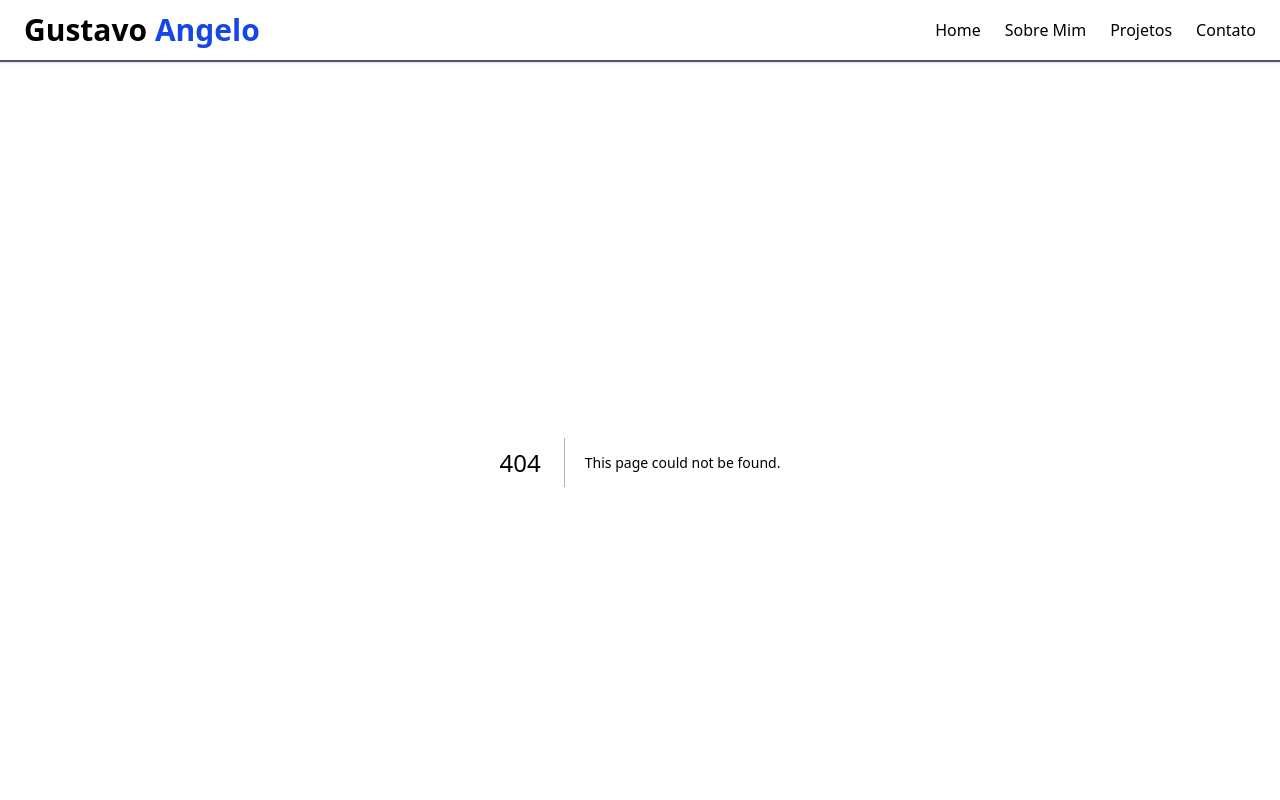
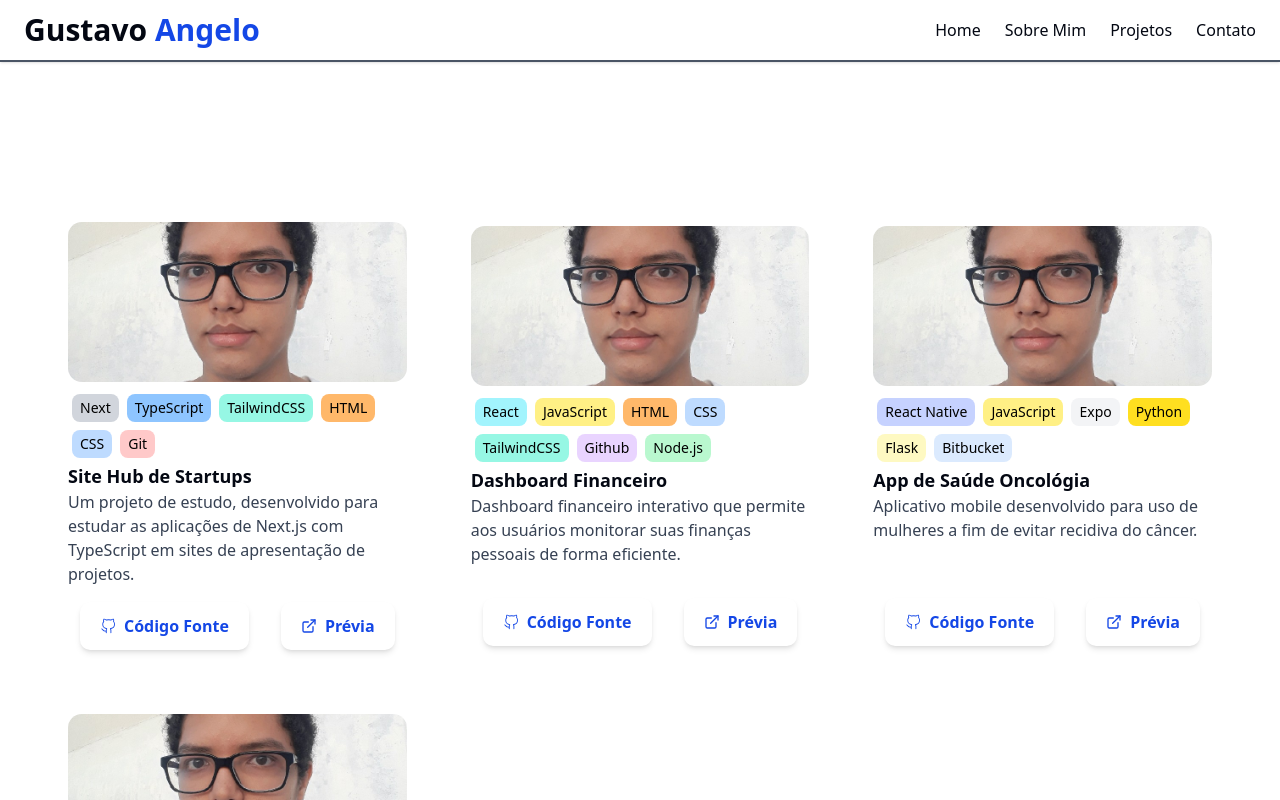
Before and after one commit to Gugangelo/meu-portfolio-2025, a Next.js app: page /projects in a window 1280 px wide. Before the commit this address had no page. Shown: the top 800 px of the page. Built offline with nearby package versions, Linux system fonts and the light colour scheme.

Commit message:
feat: Projects

```diff
--- /dev/null
+++ b/app/projects/page.tsx
@@ -0,0 +1,63 @@
+import React from 'react'
+import ProjectCard from '@/components/ProjectCard'
+
+const Projects = () => {
+  return (
+    <div className='section-default'>
+      <h2 className="section-title text-white">Projetos</h2>
+
+      <div className="section-3col">
+        <ProjectCard
+          image="/Foto_Gustavo_Padrao.png"
+          title="Site Hub de Startups"
+          description="Um projeto de estudo, desenvolvido para estudar as aplicações de Next.js com TypeScript em sites de apresentação de projetos."
+          deployUrl="https://deploy.com"
+          previewUrl="https://preview.com"
+          tags={["Next", "TypeScript", "TailwindCSS", "HTML", "CSS", "Git"]}
+        />
+        <ProjectCard
+          image="/Foto_Gustavo_Padrao.png"
+          title="Dashboard Financeiro"
+          description="Dashboard financeiro interativo que permite aos usuários monitorar suas finanças pessoais de forma eficiente."
+          deployUrl="https://deploy.com"
+          previewUrl="https://preview.com"
+          tags={["React", "JavaScript", "HTML", "CSS", "TailwindCSS", "Github", "Node.js"]}
+        />
+        <ProjectCard
+          image="/Foto_Gustavo_Padrao.png"
+          title="App de Saúde Oncológia"
+          description="Aplicativo mobile desenvolvido para uso de mulheres a fim de evitar recidiva do câncer."
+          deployUrl="https://deploy.com"
+          previewUrl="https://preview.com"
+          tags={["React Native", "JavaScript", "Expo", "Python", "Flask", "Bitbucket"]}
+        />
+        <ProjectCard
+          image="/Foto_Gustavo_Padrao.png"
+          title="Promptopia"
+          description="Site onde usuários criam suas contas e compartilham prompts de IA."
+          deployUrl="https://deploy.com"
+          previewUrl="https://preview.com"
+          tags={["React", "JavaScript", "MongoDB", "HTML", "CSS", "Git"]}
+        />
+        {/* <ProjectCard
+          image="/Foto_Gustavo_Padrao.png"
+          title="A"
+          description="Aplicativo mobile desenvolvido em React Native..."
+          deployUrl="https://deploy.com"
+          previewUrl="https://preview.com"
+          tags={["React Native", "TypeScript", "Expo"]}
+        />
+        <ProjectCard
+          image="/Foto_Gustavo_Padrao.png"
+          title="MamaTech"
+          description="Aplicativo mobile desenvolvido em React Native..."
+          deployUrl="https://deploy.com"
+          previewUrl="https://preview.com"
+          tags={["React Native", "TypeScript", "Expo", "Bitbucket"]}
+        /> */}
+      </div>
+    </div>
+  )
+}
+
+export default Projects
--- /dev/null
+++ b/components/ProjectCard.tsx
@@ -0,0 +1,85 @@
+import React from 'react'
+import Image from 'next/image'
+import Link from 'next/link'
+import { VscGithubAlt } from "react-icons/vsc";
+import { FiExternalLink } from "react-icons/fi";
+
+const tagColors: Record<string, string> = {
+  JavaScript: "bg-yellow-200",
+  TypeScript: "bg-blue-300",
+  React: "bg-cyan-200",
+  "React Native": "bg-indigo-200",
+  Expo: "bg-gray-100",
+  Next: "bg-gray-300",
+  CSS: "bg-blue-200",
+  HTML: "bg-orange-300",
+  "Node.js": "bg-green-200",
+  Git: "bg-red-200",
+  Github: "bg-purple-200",
+  TailwindCSS: "bg-teal-200",
+  MongoDB: "bg-green-300",
+  Bitbucket: "bg-blue-100",
+  Python: "bg-yellow-300",
+  Flask: "bg-yellow-100",
+};
+
+interface ProjectCardProps {
+  image: string;
+  title: string;
+  description: string;
+  deployUrl: string;
+  previewUrl: string;
+  tags: string[];
+}
+
+const ProjectCard = ({
+  image,
+  title,
+  description,
+  deployUrl,
+  previewUrl,
+  tags
+}: ProjectCardProps) => {
+  return (
+    <div className='bg-white rounded-2xl flex flex-col min-h-115 p-5 w-full max-w-100'>
+      <div className="relative h-40 mb-2 rounded-xl overflow-hidden">
+        <Image
+          src={image}
+          alt={title}
+          fill
+          className="object-cover"
+        />
+      </div>
+
+      <div className='flex flex-wrap'>
+        {tags.map((tag, index) => (
+          <span
+            key={index}
+            className={`
+              text-black px-2 py-1 m-1 rounded-md text-xs sm:text-sm font-medium
+              ${tagColors[tag] || "bg-gray-200 text-gray-800"}
+            `}
+          >
+            {tag}
+          </span>
+        ))}
+      </div>
+
+      <div className='flex-1'>
+        <h2 className='font-semibold text-base sm:text-lg'>{title}</h2>
+        <p className='text-gray-700 text-sm sm:text-base'>{description}</p>
+      </div>
+
+      <div className='flex justify-around flex-row gap-2 mt-4'>
+        <Link href={previewUrl} className="btn btn-responsive">
+          <VscGithubAlt /> Código Fonte
+        </Link>
+        <Link href={deployUrl} className="btn btn-responsive">
+          <FiExternalLink /> Prévia
+        </Link>
+      </div>
+    </div>
+  )
+}
+
+export default ProjectCard
```
